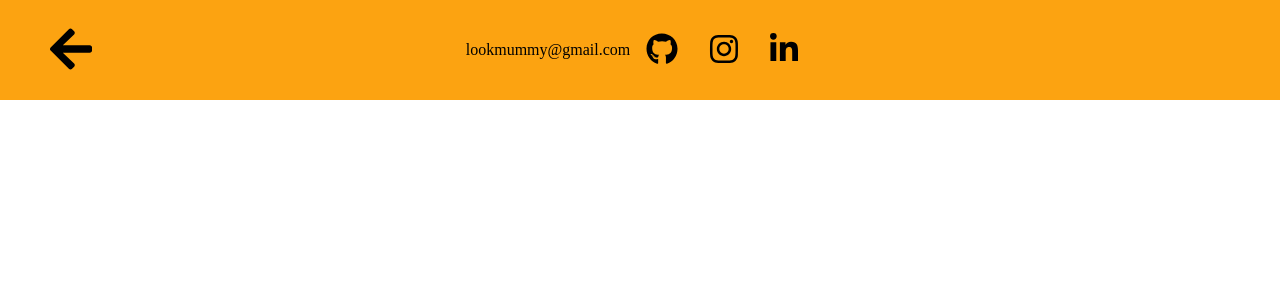
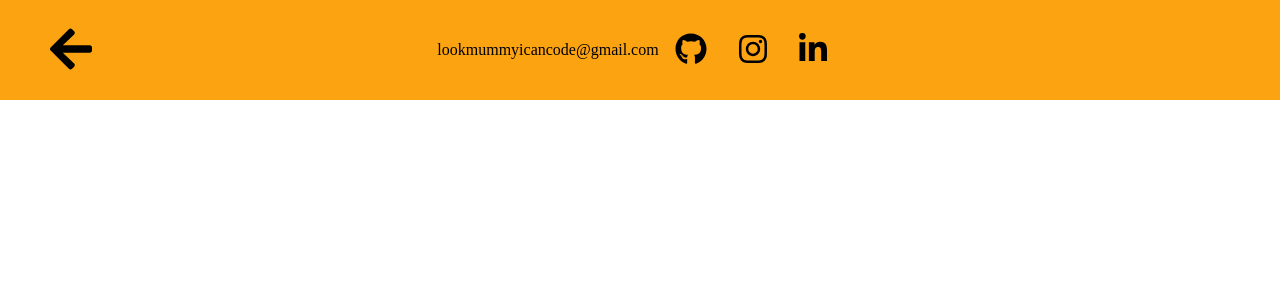
Before and after one commit to laterinthepast/portfolio-2.1, a React (Create React App) app: page /contact in a window 1280 px wide. Shown: the top 300 px of the page. Built offline with nearby package versions, Linux system fonts and the light colour scheme; a web font is replaced by a local one.

Commit message:
Update Contact.jsx

```diff
--- a/src/components/Contact.jsx
+++ b/src/components/Contact.jsx
@@ -54,7 +54,7 @@ function Contact() {
     return (
         <Footer>
             <a href="/" className="goback"><FontAwesomeIcon icon={faArrowLeft} /></a>
-            <p>lookmummy@gmail.com</p>
+            <p>lookmummyicancode@gmail.com</p>
             <div className="icons">
                 <a href="https://github.com/laterinthepast"><FontAwesomeIcon icon={faGithub} /></a>
                 <a href="https://www.instagram.com/lookmummyicancode/"><FontAwesomeIcon icon={faInstagram} /></a>
```
